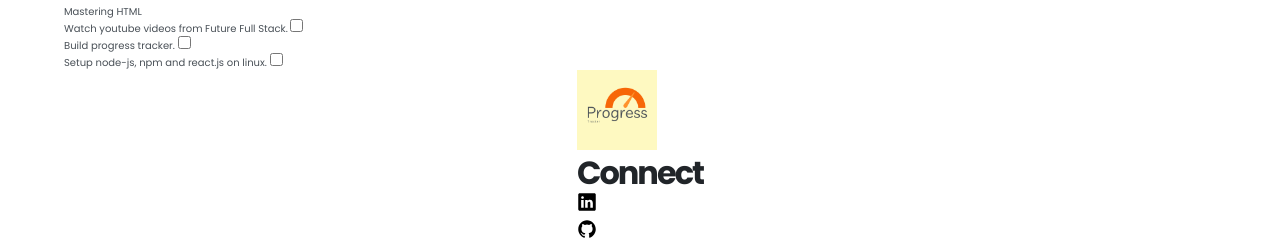
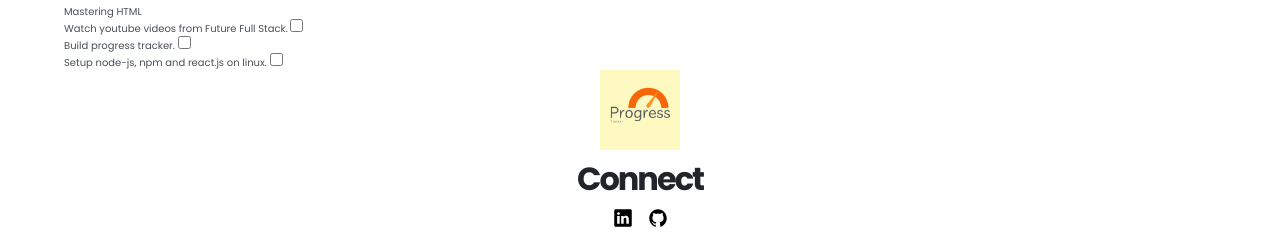
Before and after one commit to seemaspace/ProgressTracker, a React (Vite) app: page /tracker in a window 1280 px wide. Shown: the part 1262-1507 px from the top of the page. Built offline with nearby package versions, Linux system fonts and the light colour scheme.

Commit message:
Used flex box on the nested social icons in footer.

```diff
--- a/src/App.css
+++ b/src/App.css
@@ -103,7 +103,7 @@
   --black: #000000;
 
   /*MISCELLANEOUS*/
-  --nav-height: 300px;
+  --nav-height: 100px;
 
 }
 
@@ -300,6 +300,11 @@ padding rule of thuumb for buttons, whatever is the vertical double is for horiz
   align-items: center;
 }
 
+.nav-menu{
+ display: flex;
+ align-items: center;
+ gap: 2rem;
+}
 .nav-logo a::after{
   content: 'Alpha';
   color: brown;
@@ -377,6 +382,18 @@ margin-bottom: 10rem;
 
 }
 
+.socials-section{
+  display: flex;
+  gap: 1rem;
+  flex-direction: column;
+  align-items: center;
+}
+
+.social-links{
+  display: flex;
+  gap: 1.5rem;
+}
+
 .social-icons{
   width: 20px;
 }
```
